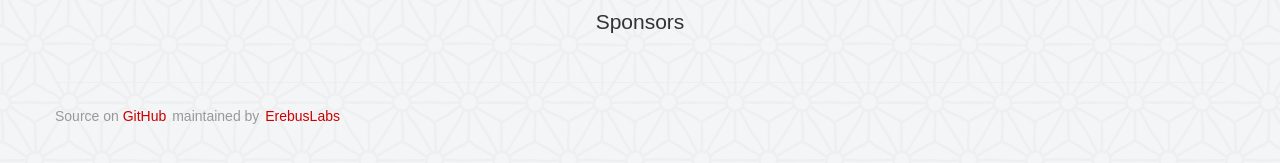
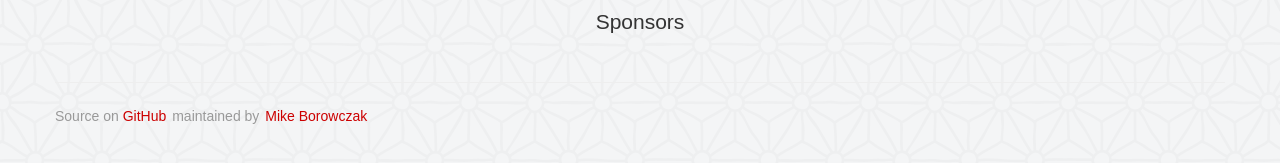
Before and after one commit to inis-web/inis-web.github.io, a Jekyll site: the page built from index.html, in a window 1280 px wide. Shown: the part 416-579 px from the top of the page. Built offline with Jekyll 4.4.1, drawn with Linux system fonts in a browser that asks for light colours; nearby versions of some CDN libraries; some web fonts are replaced.

Commit message:
Update footer.html

```diff
--- a/_includes/footer.html
+++ b/_includes/footer.html
@@ -21,7 +21,7 @@
     <hr/>
     <ul class="footer-links list-unstyled muted">
       Source on <li><a href="{{ site.repo }}">GitHub</a></li> maintained by
-      <li><a href="http://www.erebuslabs.com">ErebusLabs</a></li>
+      <li><a href="http://cs.uwyo.edu/~mborowcz">Mike Borowczak</a></li>
     </ul>
   </div>
 </footer>
```
